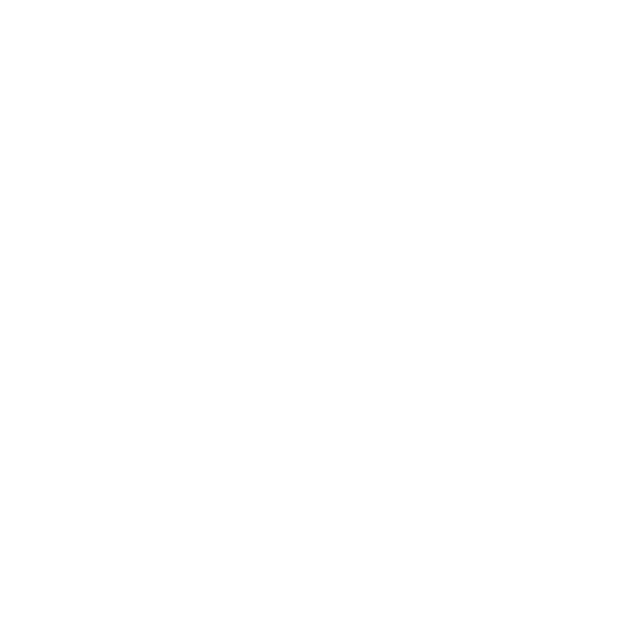
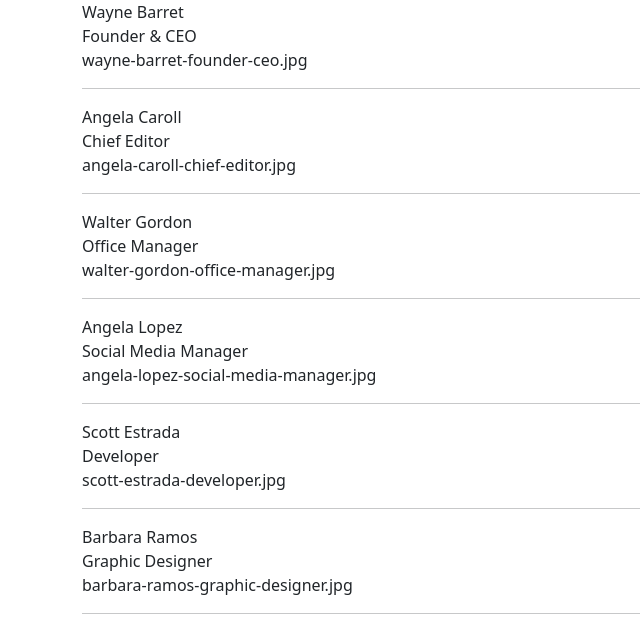
Before and after one commit to Gas9220/js-our-team, a plain HTML site: page index.html in a window 1280 px wide. Shown: the whole page, without its empty margins (0-640 px from the left). Drawn offline with nearby package versions, Linux system fonts and the light colour scheme.

Commit message:
Milestone 2 Completato

```diff
--- /dev/null
+++ b/css/header.css
@@ -0,0 +1,3 @@
+main .container div span {
+    display: block;
+}
--- /dev/null
+++ b/css/style.css
@@ -0,0 +1,7 @@
+@import url('header.css');
+
+* {
+    box-sizing: border-box;
+    padding: 0;
+    margin: 0;
+}
--- a/index.html
+++ b/index.html
@@ -1,12 +1,40 @@
 <!DOCTYPE html>
 <html lang="en">
+
 <head>
     <meta charset="UTF-8">
     <meta http-equiv="X-UA-Compatible" content="IE=edge">
     <meta name="viewport" content="width=device-width, initial-scale=1.0">
     <title>Out Team</title>
+
+    <!-- Bootstrap -->
+    <link href="https://cdn.jsdelivr.net/npm/bootstrap@5.3.0-alpha1/dist/css/bootstrap.min.css" rel="stylesheet"
+        integrity="sha384-GLhlTQ8iRABdZLl6O3oVMWSktQOp6b7In1Zl3/Jr59b6EGGoI1aFkw7cmDA6j6gD" crossorigin="anonymous">
+    <!-- /Bootstrap -->
+
+    <!-- CSS -->
+    <link rel="stylesheet" href="css/style.css">
+    <!-- /CSS -->
 </head>
+
 <body>
+    <!-- Header -->
+    <header>
+    </header>
+    <!-- /Header -->
+
+    <!-- Main -->
+    <main>
+        <div class="container">
+        </div>
+    </main>
+    <!-- /Main -->
+
+    <!-- JS -->
     <script src="main.js"></script>
+    <script src="https://cdn.jsdelivr.net/npm/bootstrap@5.3.0-alpha1/dist/js/bootstrap.bundle.min.js" integrity="sha384-w76AqPfDkMBDXo30jS1Sgez6pr3x5MlQ1ZAGC+nuZB+EYdgRZgiwxhTBTkF7CXvN" crossorigin="anonymous"></script>
+    <!-- /JS -->
+
 </body>
+
 </html>
--- a/main.js
+++ b/main.js
@@ -22,13 +22,49 @@ function logAllMembersV1(teamMember) {
     }
 }
 
+// Funzione che stampa in console tutte le proprietà di ogni membro ( fatta in modo diverso )
 function logAllMembersV2(teamMembers) {
     teamMembers.forEach(member => {
         console.log("V2", `The name of this member is ${member.name}. The role of this member is ${member.role}. Here is the photo link of the member ${member.image}`);
     });
 }
 
+// Creo l'html di un singolo membro
+function createTeamMemberElement(member) {
+    const memberDiv = document.createElement('div');
+    memberDiv.classList.add('member');
+
+    const memberName = document.createElement('span');
+    memberName.classList.add('name');
+    memberName.innerHTML = member.name;
+
+    const memberRole = document.createElement('span');
+    memberRole.classList.add('role');
+    memberRole.innerHTML = member.role;
+
+    const memberImage = document.createElement('span');
+    memberImage.classList.add('img');
+    memberImage.innerHTML = member.image;
+
+    const divider = document.createElement('hr');
+
+    memberDiv.append(memberName, memberRole, memberImage, divider);
+
+    return memberDiv
+}
+
+// Creo l'html di tutti i membri
+function createTeamMemberElements(teamMembers, container) {
+    for (let index = 0; index < teamMembers.length; index++) {
+        const memberElement = createTeamMemberElement(teamMembers[index]);
+        container.append(memberElement);
+    }
+}
+
 //------------- END Funtions -------------------
+
+// Riferimenti HTML
+const container = document.querySelector('.container');
 
 // Array che conterrà i membri
 let teamMembers = [];
@@ -49,3 +85,6 @@ teamMembers.push(wayneBarret, angelaCaroll, walterGordon, angelaLopez, scottEstr
 // Stampo in console tutte le proprietà di ogni membro
 logAllMembersV1(teamMembers);
 logAllMembersV2(teamMembers);
+
+// Riempio il container con i membri
+createTeamMemberElements(teamMembers, container);
```
